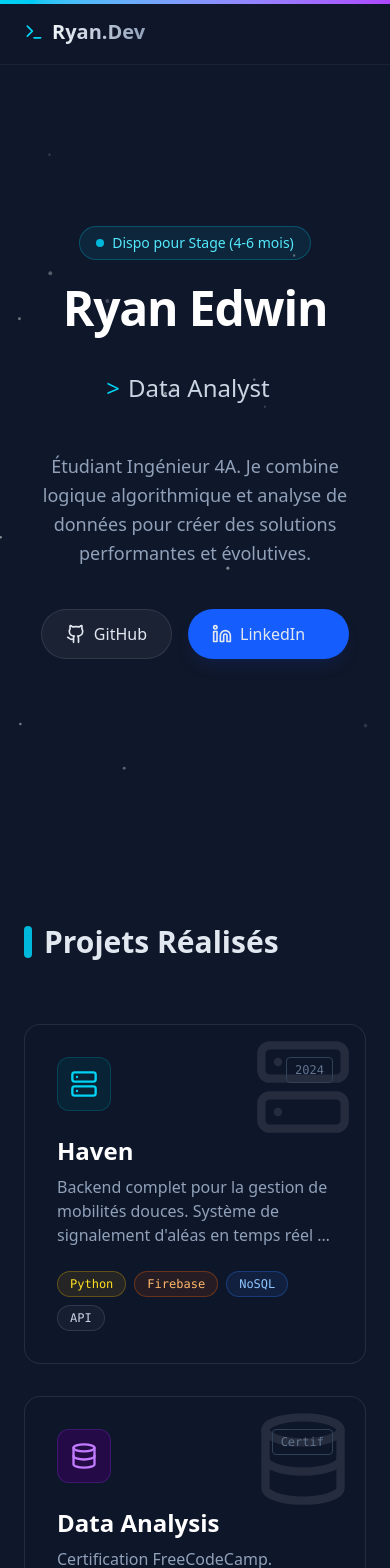
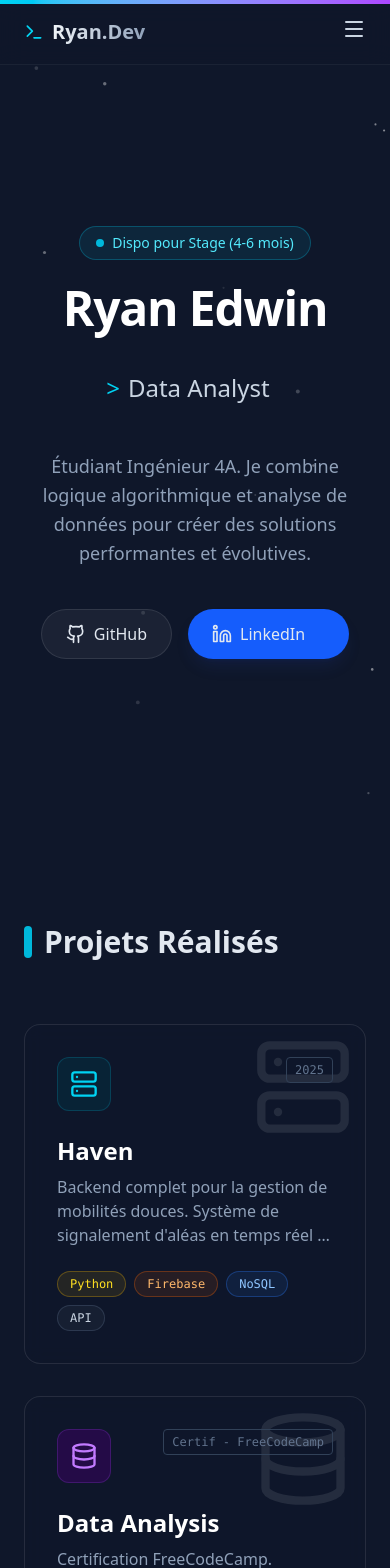
Before and after one commit to ryanwi102/portfolio-data-eng, a React (Vite) app: page / in a window 390 px wide. Shown: the top 1568 px of the page. Built offline with nearby package versions, Linux system fonts and the light colour scheme.

Commit message:
Menu mobile

```diff
--- a/src/App.tsx
+++ b/src/App.tsx
@@ -2,35 +2,37 @@
 import { useEffect, useState, useMemo } from "react";
 import Particles, { initParticlesEngine } from "@tsparticles/react";
 import { loadSlim } from "@tsparticles/slim";
-import { Github, Linkedin, Mail, Database, Server, Code2, ChevronDown, ExternalLink, Send, Terminal } from 'lucide-react';
-import { motion, useScroll, useSpring } from "framer-motion";
+import { Github, Linkedin, Mail, Database, Server, Code2, ChevronDown, ExternalLink, Send, Terminal, Menu, X, ArrowUp } from 'lucide-react';
+import { motion, useScroll, useSpring, AnimatePresence } from "framer-motion";
 import Typewriter from 'typewriter-effect';
 
 function App() {
   const [init, setInit] = useState(false);
+  const [isMenuOpen, setIsMenuOpen] = useState(false); // État pour le menu mobile
+  const [showScrollTop, setShowScrollTop] = useState(false); // État pour le bouton remonter
 
-  // Barre de progression (Scroll)
   const { scrollYProgress } = useScroll();
-  const scaleX = useSpring(scrollYProgress, {
-    stiffness: 100,
-    damping: 30,
-    restDelta: 0.001
-  });
+  const scaleX = useSpring(scrollYProgress, { stiffness: 100, damping: 30, restDelta: 0.001 });
 
-  // --- CONFIGURATION PARTICULES (Optimisée) ---
+  // Gestion du bouton "Remonter"
+  useEffect(() => {
+    const handleScroll = () => {
+      setShowScrollTop(window.scrollY > 400);
+    };
+    window.addEventListener('scroll', handleScroll);
+    return () => window.removeEventListener('scroll', handleScroll);
+  }, []);
+
   const galaxyOptions = useMemo(() => ({
     background: { color: { value: "transparent" } },
-    fpsLimit: 60, // Limité à 60 pour la performance batterie
+    fpsLimit: 60,
     interactivity: {
-      events: {
-        onHover: { enable: true, mode: "grab" }, // Effet "constellation" au survol
-        resize: { enable: true },
-      },
+      events: { onHover: { enable: true, mode: "grab" }, resize: { enable: true } },
       modes: { grab: { distance: 140, links: { opacity: 0.5 } } },
     },
     particles: {
       color: { value: "#ffffff" },
-      links: { color: "#ffffff", distance: 150, enable: false, opacity: 0.5, width: 1 }, // Liens désactivés par défaut pour clarté
+      links: { color: "#ffffff", distance: 150, enable: false, opacity: 0.5, width: 1 },
       move: { enable: true, speed: 0.6 },
       number: { density: { enable: true, area: 800 }, value: 100 },
       opacity: { value: { min: 0.1, max: 0.5 }, animation: { enable: true, speed: 1 } },
@@ -45,11 +47,15 @@ function App() {
   }, []);
 
   const scrollToSection = (id) => {
+    setIsMenuOpen(false); // Ferme le menu mobile au clic
     const element = document.getElementById(id);
     if (element) { element.scrollIntoView({ behavior: 'smooth' }); }
   };
 
-  // Fonction pour donner une couleur aux badges technos
+  const scrollToTop = () => {
+    window.scrollTo({ top: 0, behavior: 'smooth' });
+  };
+
   const getTechColor = (tech) => {
     const colors = {
       'Python': 'text-yellow-300 border-yellow-500/30 bg-yellow-500/10',
@@ -65,10 +71,7 @@ function App() {
   return (
     <div className="min-h-screen font-sans selection:bg-cyan-500 selection:text-white pb-20 relative overflow-hidden bg-[radial-gradient(ellipse_at_top,_var(--tw-gradient-stops))] from-slate-900 via-[#090E24] to-black text-slate-200">
 
-      {/* BARRE DE PROGRESSION (Tout en haut) */}
       <motion.div className="fixed top-0 left-0 right-0 h-1 bg-gradient-to-r from-cyan-400 to-purple-500 origin-left z-[60]" style={{ scaleX }} />
-
-      {/* BACKGROUND */}
       {init && <Particles id="tsparticles" options={galaxyOptions} className="absolute inset-0 -z-10 h-full w-full" />}
 
       {/* NAVBAR */}
@@ -78,6 +81,8 @@ function App() {
             <Terminal size={20} className="text-cyan-400 group-hover:rotate-12 transition" />
             <span className="bg-gradient-to-r from-slate-100 to-slate-400 text-transparent bg-clip-text">Ryan.Dev</span>
           </div>
+
+          {/* Menu Desktop */}
           <div className="hidden md:flex gap-8 text-sm font-medium text-slate-400">
             {['Accueil', 'Projets', 'Compétences'].map((item) => (
               <button key={item} onClick={() => scrollToSection(item === 'Accueil' ? 'hero' : item.toLowerCase().replace('é','e'))} className="hover:text-cyan-400 transition hover:scale-105">
@@ -85,7 +90,34 @@ function App() {
               </button>
             ))}
           </div>
+
+          {/* Menu Mobile Button */}
+          <div className="md:hidden">
+            <button onClick={() => setIsMenuOpen(!isMenuOpen)} className="text-slate-300 hover:text-white">
+              {isMenuOpen ? <X size={24} /> : <Menu size={24} />}
+            </button>
+          </div>
         </div>
+
+        {/* Menu Mobile Dropdown */}
+        <AnimatePresence>
+          {isMenuOpen && (
+            <motion.div
+              initial={{ height: 0, opacity: 0 }}
+              animate={{ height: "auto", opacity: 1 }}
+              exit={{ height: 0, opacity: 0 }}
+              className="md:hidden bg-slate-900 border-b border-white/10 overflow-hidden"
+            >
+              <div className="flex flex-col p-4 gap-4 text-center">
+                {['Accueil', 'Projets', 'Compétences'].map((item) => (
+                  <button key={item} onClick={() => scrollToSection(item === 'Accueil' ? 'hero' : item.toLowerCase().replace('é','e'))} className="text-slate-300 hover:text-cyan-400 py-2">
+                    {item}
+                  </button>
+                ))}
+              </div>
+            </motion.div>
+          )}
+        </AnimatePresence>
       </nav>
 
       {/* HERO SECTION */}
@@ -96,11 +128,7 @@ function App() {
           transition={{ duration: 0.8 }}
           className="max-w-4xl relative"
         >
-          {/* Badge Stage */}
-          <motion.div
-            whileHover={{ scale: 1.05 }}
-            className="inline-flex items-center gap-2 px-4 py-1.5 mb-6 text-sm font-medium text-cyan-300 border border-cyan-500/30 rounded-full bg-cyan-500/10 cursor-default"
-          >
+          <motion.div whileHover={{ scale: 1.05 }} className="inline-flex items-center gap-2 px-4 py-1.5 mb-6 text-sm font-medium text-cyan-300 border border-cyan-500/30 rounded-full bg-cyan-500/10 cursor-default">
             <span className="relative flex h-2 w-2">
               <span className="animate-ping absolute inline-flex h-full w-full rounded-full bg-cyan-400 opacity-75"></span>
               <span className="relative inline-flex rounded-full h-2 w-2 bg-cyan-500"></span>
@@ -115,13 +143,7 @@ function App() {
           <div className="text-2xl md:text-3xl text-slate-300 mb-8 font-light h-16 flex justify-center items-center">
             <span className="text-cyan-400 mr-2">{'>'}</span>
             <Typewriter
-              options={{
-                strings: ['Software Engineer', 'Data Analyst', 'Backend Developer'],
-                autoStart: true,
-                loop: true,
-                delay: 50,
-                deleteSpeed: 30,
-              }}
+              options={{ strings: ['Software Engineer', 'Data Analyst', 'Backend Developer'], autoStart: true, loop: true, delay: 50, deleteSpeed: 30 }}
             />
           </div>
 
@@ -140,11 +162,7 @@ function App() {
           </div>
         </motion.div>
 
-        <motion.div
-          initial={{ opacity: 0 }} animate={{ opacity: 1 }} transition={{ delay: 1 }}
-          className="absolute bottom-10 animate-bounce cursor-pointer p-2 hover:bg-white/5 rounded-full transition"
-          onClick={() => scrollToSection('projets')}
-        >
+        <motion.div initial={{ opacity: 0 }} animate={{ opacity: 1 }} transition={{ delay: 1 }} className="absolute bottom-10 animate-bounce cursor-pointer p-2 hover:bg-white/5 rounded-full transition" onClick={() => scrollToSection('projets')}>
           <ChevronDown size={32} className="text-slate-500" />
         </motion.div>
       </header>
@@ -157,73 +175,42 @@ function App() {
         </h3>
 
         <div className="grid md:grid-cols-2 gap-8">
-          {/* Carte Projet 1 */}
-          <motion.div
-            whileHover={{ y: -5 }}
-            className="group bg-slate-900/50 backdrop-blur-sm p-8 rounded-2xl border border-white/10 hover:border-cyan-500/50 transition-all duration-300 relative overflow-hidden"
-          >
-            <div className="absolute top-0 right-0 p-3 opacity-10 group-hover:opacity-20 transition">
-              <Server size={100} />
+          <motion.div whileHover={{ y: -5 }} className="group bg-slate-900/50 backdrop-blur-sm p-8 rounded-2xl border border-white/10 hover:border-cyan-500/50 transition-all duration-300 relative overflow-hidden">
+            <div className="absolute top-0 right-0 p-3 opacity-10 group-hover:opacity-20 transition"><Server size={100} /></div>
+            <div className="flex justify-between items-start mb-6 relative z-10">
+              <div className="p-3 bg-cyan-950/50 rounded-xl text-cyan-400 border border-cyan-500/20"><Server size={28} /></div>
+              <span className="text-xs font-mono text-slate-500 px-2 py-1 border border-slate-700 rounded">2025</span>
             </div>
-
-            <div className="flex justify-between items-start mb-6 relative z-10">
-              <div className="p-3 bg-cyan-950/50 rounded-xl text-cyan-400 border border-cyan-500/20">
-                <Server size={28} />
-              </div>
-              <span className="text-xs font-mono text-slate-500 px-2 py-1 border border-slate-700 rounded">2024</span>
-            </div>
-
             <h4 className="text-2xl font-bold text-white mb-2 group-hover:text-cyan-400 transition">Haven</h4>
-            <p className="text-slate-400 mb-6 line-clamp-3">
-              Backend complet pour la gestion de mobilités douces. Système de signalement d'aléas en temps réel et sécurisation des données trajets.
-            </p>
-
+            <p className="text-slate-400 mb-6 line-clamp-3">Backend complet pour la gestion de mobilités douces. Système de signalement d'aléas en temps réel et sécurisation des données trajets.</p>
             <div className="flex flex-wrap gap-2 mt-auto">
               {['Python', 'Firebase', 'NoSQL', 'API'].map(tech => (
-                <span key={tech} className={`px-3 py-1 text-xs font-mono rounded-full border ${getTechColor(tech)}`}>
-                  {tech}
-                </span>
+                <span key={tech} className={`px-3 py-1 text-xs font-mono rounded-full border ${getTechColor(tech)}`}>{tech}</span>
               ))}
             </div>
           </motion.div>
 
-          {/* Carte Projet 2 */}
-          <motion.div
-            whileHover={{ y: -5 }}
-            className="group bg-slate-900/50 backdrop-blur-sm p-8 rounded-2xl border border-white/10 hover:border-purple-500/50 transition-all duration-300 relative overflow-hidden"
-          >
-            <div className="absolute top-0 right-0 p-3 opacity-10 group-hover:opacity-20 transition">
-              <Database size={100} />
+          <motion.div whileHover={{ y: -5 }} className="group bg-slate-900/50 backdrop-blur-sm p-8 rounded-2xl border border-white/10 hover:border-purple-500/50 transition-all duration-300 relative overflow-hidden">
+            <div className="absolute top-0 right-0 p-3 opacity-10 group-hover:opacity-20 transition"><Database size={100} /></div>
+            <div className="flex justify-between items-start mb-6 relative z-10">
+              <div className="p-3 bg-purple-950/50 rounded-xl text-purple-400 border border-purple-500/20"><Database size={28} /></div>
+              <span className="text-xs font-mono text-slate-500 px-2 py-1 border border-slate-700 rounded">Certif - FreeCodeCamp</span>
             </div>
-
-            <div className="flex justify-between items-start mb-6 relative z-10">
-              <div className="p-3 bg-purple-950/50 rounded-xl text-purple-400 border border-purple-500/20">
-                <Database size={28} />
-              </div>
-              <span className="text-xs font-mono text-slate-500 px-2 py-1 border border-slate-700 rounded">Certif</span>
-            </div>
-
             <h4 className="text-2xl font-bold text-white mb-2 group-hover:text-purple-400 transition">Data Analysis</h4>
-            <p className="text-slate-400 mb-6 line-clamp-3">
-              Certification FreeCodeCamp. Nettoyage de données (Data Cleaning), visualisation et extraction d'insights via Pandas et Matplotlib.
-            </p>
-
+            <p className="text-slate-400 mb-6 line-clamp-3">Certification FreeCodeCamp. Nettoyage de données (Data Cleaning), visualisation et extraction d'insights via Pandas et Matplotlib.</p>
             <div className="flex flex-wrap gap-2 mt-auto">
               {['Python', 'Pandas', 'Data Viz', 'Jupyter'].map(tech => (
-                <span key={tech} className={`px-3 py-1 text-xs font-mono rounded-full border ${getTechColor(tech)}`}>
-                  {tech}
-                </span>
+                <span key={tech} className={`px-3 py-1 text-xs font-mono rounded-full border ${getTechColor(tech)}`}>{tech}</span>
               ))}
             </div>
           </motion.div>
         </div>
       </section>
 
-      {/* COMPÉTENCES & FOOTER CTA */}
+      {/* COMPÉTENCES & CTA */}
       <section id="competences" className="bg-slate-900/30 py-20 border-t border-white/5">
         <div className="max-w-4xl mx-auto px-6 text-center">
           <h3 className="text-3xl font-bold mb-12">Stack Technique</h3>
-
           <div className="grid grid-cols-2 md:grid-cols-4 gap-4 mb-20">
             {[
               { name: "Frontend", icon: Code2, desc: "React, TS" },
@@ -239,29 +226,34 @@ function App() {
             ))}
           </div>
 
-          {/* CALL TO ACTION FINAL */}
           <div className="bg-gradient-to-br from-cyan-900/50 to-blue-900/50 p-8 md:p-12 rounded-3xl border border-cyan-500/20 relative overflow-hidden">
             <div className="relative z-10">
               <h2 className="text-3xl md:text-4xl font-bold text-white mb-4">Prêt à collaborer ?</h2>
-              <p className="text-cyan-100 mb-8 text-lg">
-                Je suis actuellement disponible pour un entretien afin de discuter de votre besoin en stage.
-              </p>
-              <a
-                href="mailto:edwinruban@et.esiea.fr"
-                className="inline-flex items-center gap-2 px-8 py-4 bg-white text-slate-900 rounded-full font-bold hover:bg-cyan-50 transition transform hover:scale-105 shadow-xl"
-              >
+              <p className="text-cyan-100 mb-8 text-lg">Je suis actuellement disponible pour un entretien afin de discuter de votre besoin en stage.</p>
+              <a href="mailto:edwinruban@et.esiea.fr" className="inline-flex items-center gap-2 px-8 py-4 bg-white text-slate-900 rounded-full font-bold hover:bg-cyan-50 transition transform hover:scale-105 shadow-xl">
                 <Send size={20} /> Me Contacter
               </a>
             </div>
-            {/* Décoration d'arrière plan */}
             <div className="absolute -right-10 -bottom-20 w-64 h-64 bg-cyan-500/20 rounded-full blur-3xl"></div>
           </div>
-
-          <p className="text-slate-600 text-sm mt-16">
-            © 2025 Ryan Edwin • Portfolio V4 Ultimate
-          </p>
+          <p className="text-slate-600 text-sm mt-16">© 2025 Ryan Edwin • Portfolio</p>
         </div>
       </section>
+
+      {/* BOUTON SCROLL TO TOP */}
+      <AnimatePresence>
+        {showScrollTop && (
+          <motion.button
+            initial={{ opacity: 0, scale: 0.5 }}
+            animate={{ opacity: 1, scale: 1 }}
+            exit={{ opacity: 0, scale: 0.5 }}
+            onClick={scrollToTop}
+            className="fixed bottom-8 right-8 p-3 bg-cyan-500 text-slate-900 rounded-full shadow-lg hover:bg-cyan-400 transition z-50"
+          >
+            <ArrowUp size={24} />
+          </motion.button>
+        )}
+      </AnimatePresence>
     </div>
   )
 }
```
Also changed, not shown: index.html (+4 -3 lines).
